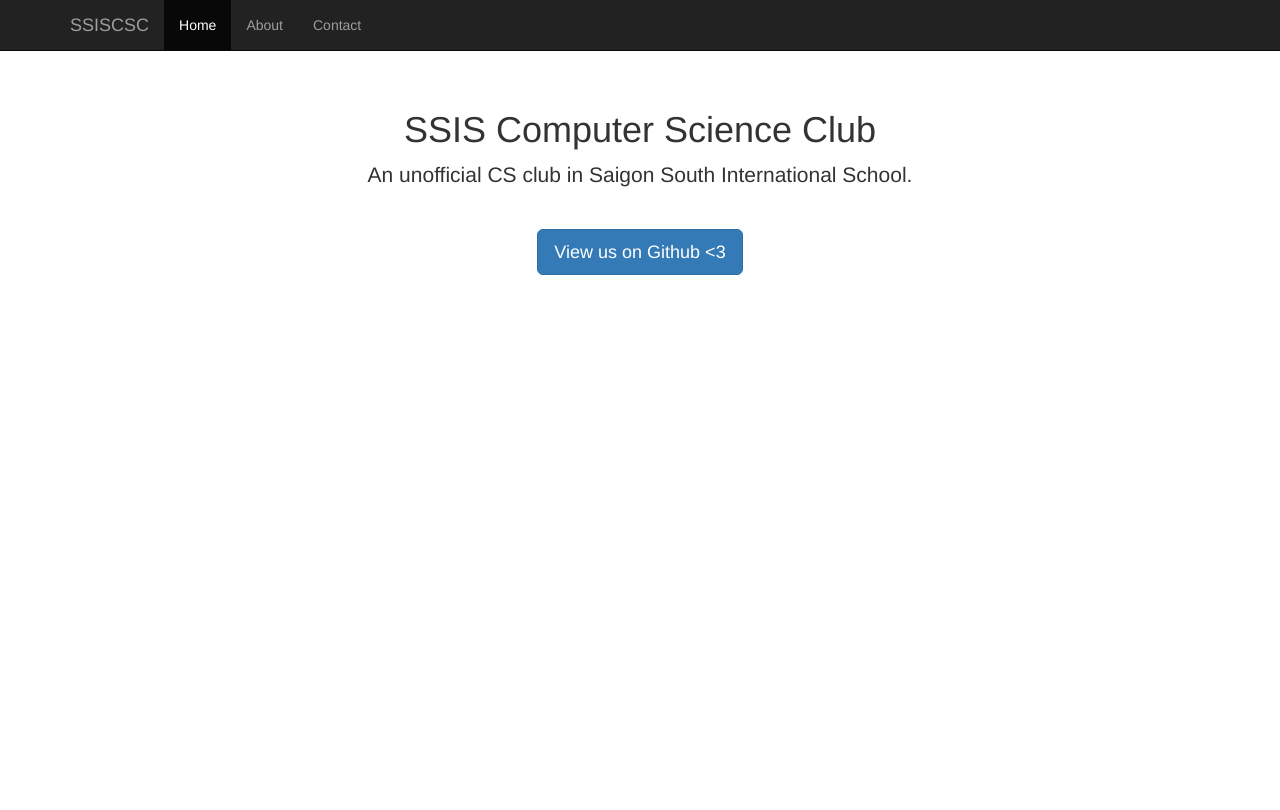
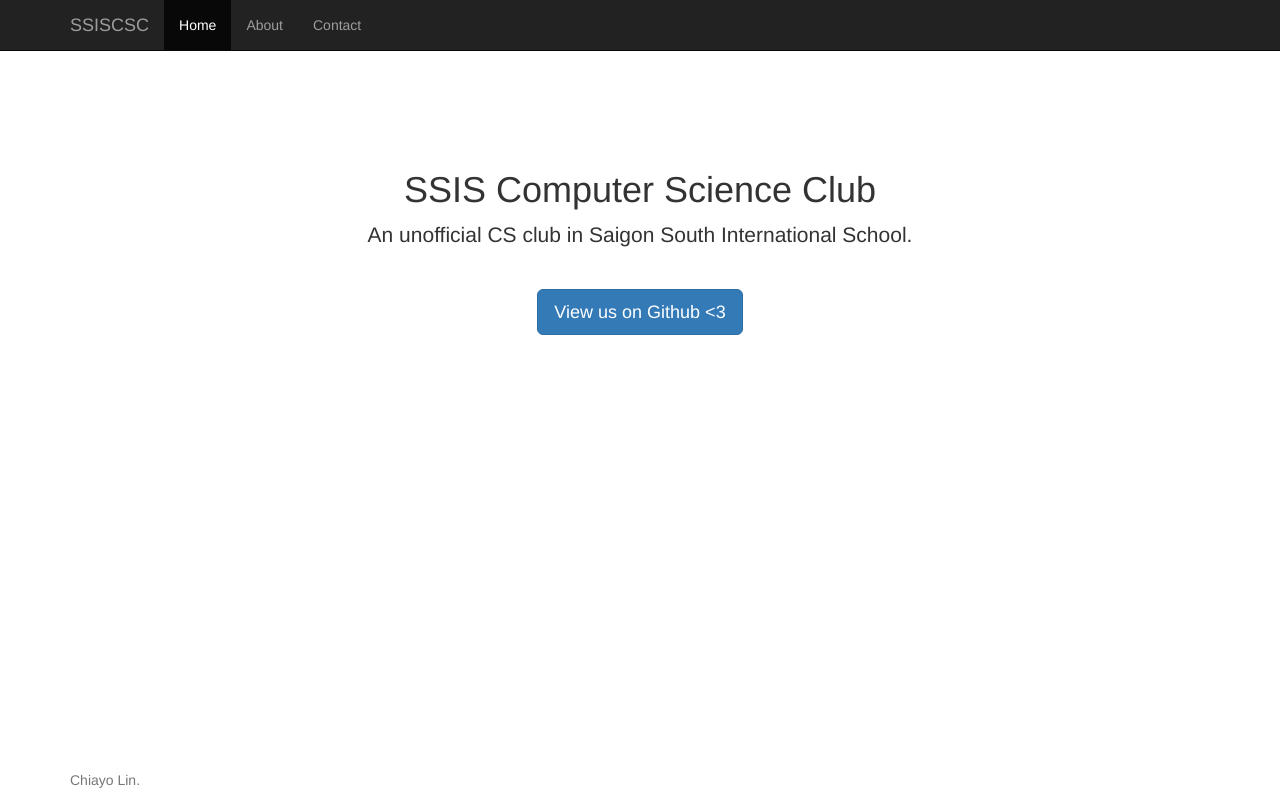
Before and after one commit to ssiscsc/ssiscsc.github.io, a plain HTML site: page index.html in a window 1280 px wide. Drawn offline with nearby package versions, Linux system fonts and the light colour scheme.

Commit message:
sticky footer testing #0

```diff
--- a/css/main.css
+++ b/css/main.css
@@ -1,7 +1,38 @@
 body {
   padding-top: 50px;
+  margin-bottom: 50px; /* Margin bottom by footer height */
 }
+
+html {
+  position: relative;
+  min-height: 100%;
+}
+
 .main {
   padding: 40px 15px;
   text-align: center;
 }
+
+.footer {
+  position: absolute;
+  bottom: 0;
+  width: 100%;
+  /* Set the fixed height of the footer here */
+  height: 50px;
+}
+
+body > .container {
+  padding: 60px 15px 0;
+}
+.container .text-muted {
+  margin: 20px 0;
+}
+
+.footer > .container {
+  padding-right: 15px;
+  padding-left: 15px;
+}
+
+code {
+  font-size: 80%;
+}
--- a/index.html
+++ b/index.html
@@ -25,7 +25,6 @@
   </head>
 
   <body>
-
     <nav class="navbar navbar-inverse navbar-fixed-top">
       <div class="container">
         <div class="navbar-header">
@@ -36,7 +35,7 @@
             <span class="icon-bar"></span>
           </button>
           <a class="navbar-brand" href="#">SSISCSC</a>
-        </div>
+        </div><!--/.navbar-header -->
         <div id="navbar" class="collapse navbar-collapse">
           <ul class="nav navbar-nav">
             <li class="active"><a href="#">Home</a></li>
@@ -44,20 +43,21 @@
             <li><a href="#contact">Contact</a></li>
           </ul>
         </div><!--/.nav-collapse -->
-      </div>
+      </div><!--/.container -->
     </nav>
-
     <div class="container">
-
       <div class="main">
         <h1 class="title">SSIS Computer Science Club</h1>
         <p class="lead">An unofficial CS club in Saigon South International School.</p>
         <br/>
         <a role="button" class="btn btn-primary btn-lg" href="https://github.com/ssiscsc/">View us on Github <3</a>
-      </div>
-
-    </div><!-- /.container -->
-
+     </div>
+    </div><!--/.container -->
+    <footer class="footer">
+      <div class="container">
+        <p class="text-muted">Chiayo Lin.</p>
+      </div><!--/.container -->
+    </footer>
 
     <!-- Bootstrap core JavaScript
     ================================================== -->
```
